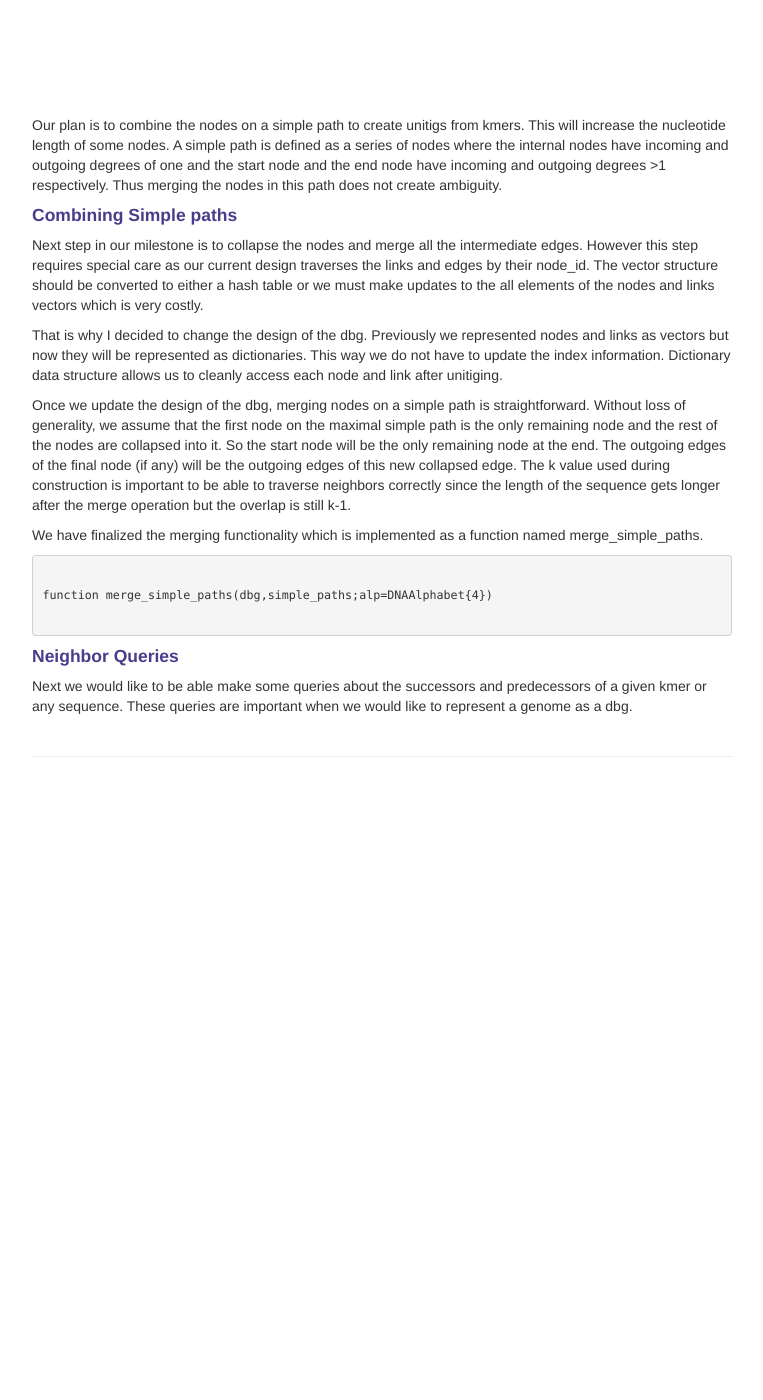
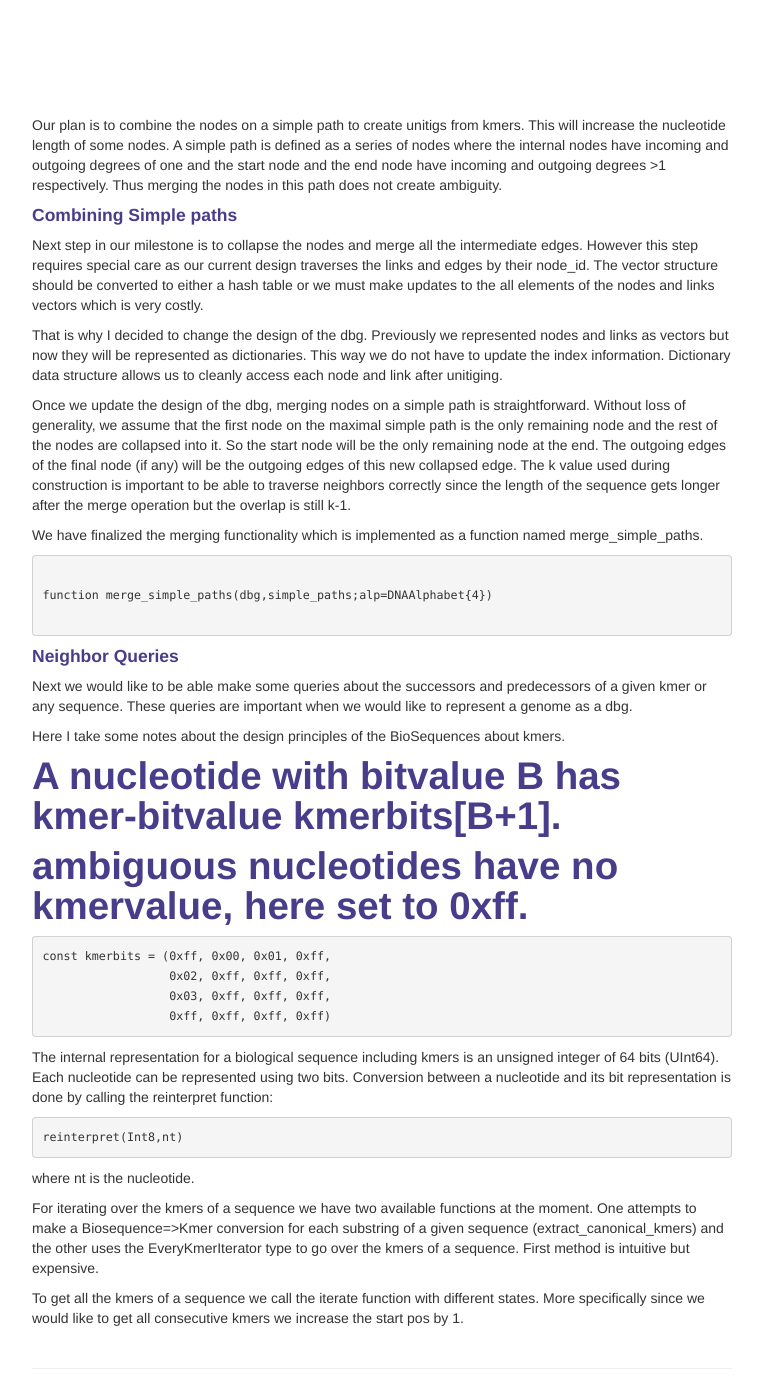
Before and after one commit to ardakdemir/ardakdemir.github.io, a Jekyll site: the page built from pages/gsoc.md, in a window 1280 px wide and 1400 px high, scrolled down 5352 px. Shown: the whole window, without its empty margins (258-1021 px from the left). Built offline with Jekyll 4.4.1, drawn with Linux system fonts in a browser that asks for light colours; before the commit the page ends 6140 px from its top, so only the background shows below that.

Commit message:
kmer iteration

````diff
--- a/pages/gsoc.md
+++ b/pages/gsoc.md
@@ -237,3 +237,34 @@ function merge_simple_paths(dbg,simple_paths;alp=DNAAlphabet{4})
 
 Next we would like to be able make some queries about the successors and predecessors of a given kmer or any sequence.
 These queries are important when we would like to represent a genome as a dbg.
+
+
+Here I take some notes about the design principles of the BioSequences about kmers.
+
+# A nucleotide with bitvalue B has kmer-bitvalue kmerbits[B+1].
+# ambiguous nucleotides have no kmervalue, here set to 0xff.
+
+
+```
+const kmerbits = (0xff, 0x00, 0x01, 0xff,
+                  0x02, 0xff, 0xff, 0xff,
+                  0x03, 0xff, 0xff, 0xff,
+                  0xff, 0xff, 0xff, 0xff)
+```
+
+The internal representation for a biological sequence including kmers is an unsigned integer of 64 bits (UInt64).
+Each nucleotide can be represented using two bits.
+Conversion between a nucleotide and its bit representation is done by calling the reinterpret function:
+
+```
+reinterpret(Int8,nt)
+```
+where nt is the nucleotide.
+
+
+For iterating over the kmers of a sequence we have two available functions at the moment.
+One attempts to make a Biosequence=>Kmer conversion for each substring of a given sequence (extract_canonical_kmers) and the other uses the EveryKmerIterator type to go over the kmers of a sequence.
+First method is intuitive but expensive.
+
+To get all the kmers of a sequence we call the iterate function with different states.
+More specifically since we would like to get all consecutive kmers we increase the start pos by 1.
````
